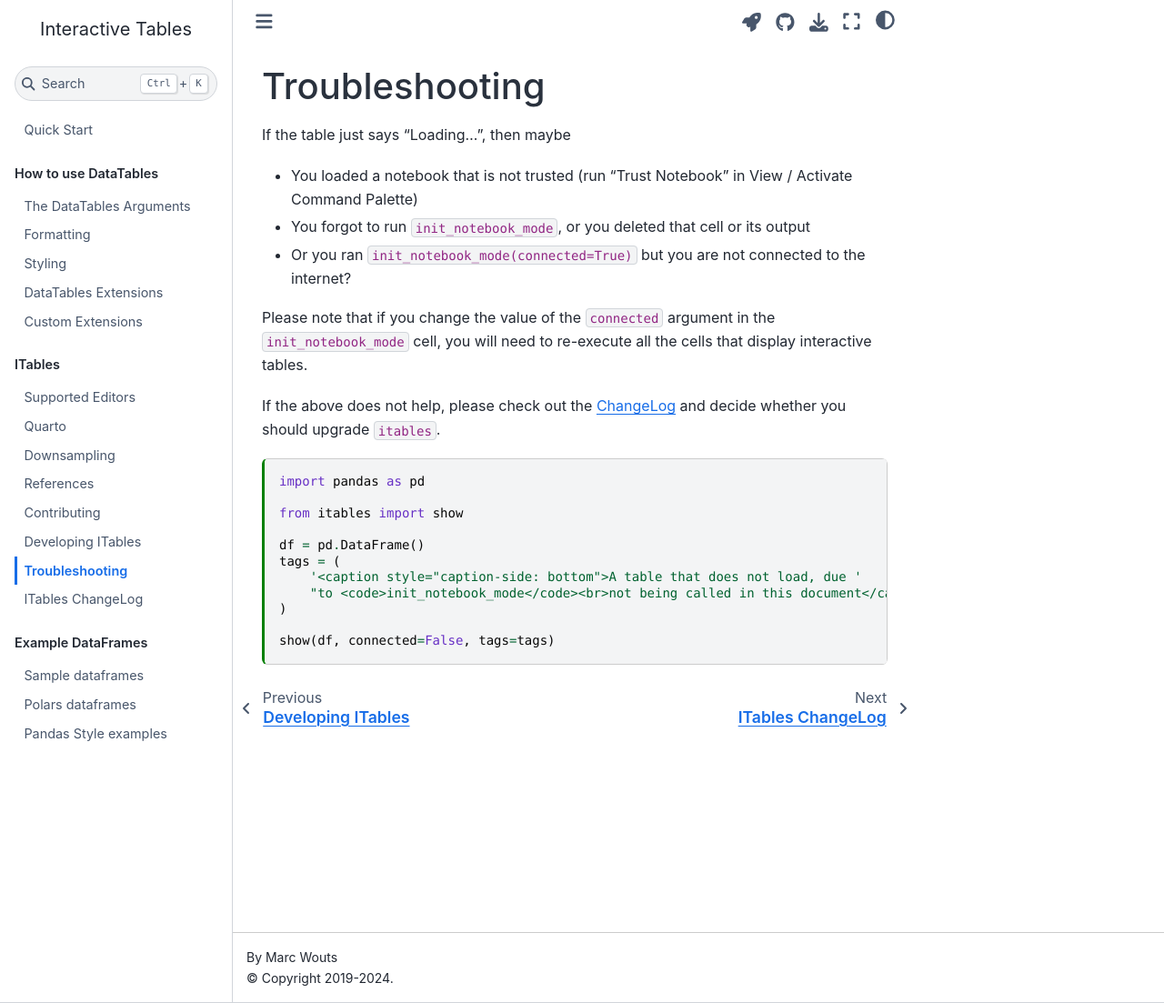
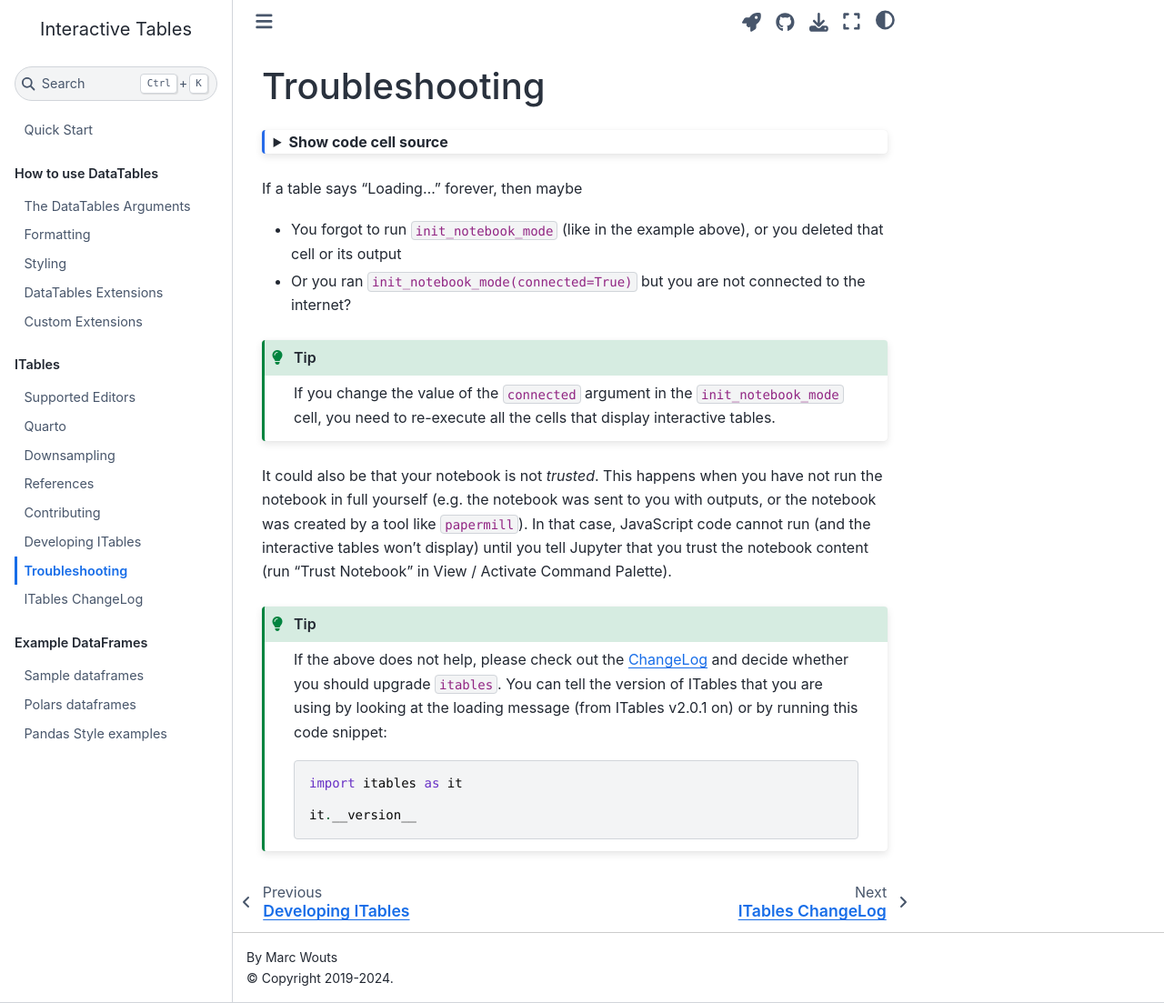
Before and after one commit to mwouts/itables, a Jupyter Book: the page built from docs/troubleshooting.md, in a window 1280 px wide and 1103 px high. Shown: the whole window at 91% size. Built offline with Jupyter Book 1.0.4 settings and Sphinx 7.4.7 and the Sphinx Book theme 1.1.4, drawn with Linux system fonts in a browser that asks for light colours.

Commit message:
Improve the troubleshooting help page

````diff
--- a/docs/troubleshooting.md
+++ b/docs/troubleshooting.md
@@ -14,19 +14,9 @@ kernelspec:
 
 # Troubleshooting
 
-If the table just says "Loading...", then maybe
-- You loaded a notebook that is not trusted (run "Trust Notebook" in View / Activate Command Palette)
-- You forgot to run `init_notebook_mode`, or you deleted that cell or its output
-- Or you ran `init_notebook_mode(connected=True)` but you are not connected to the internet?
+```{code-cell}
+:tags: [hide-input]
 
-Please note that if you change the value of the `connected` argument in
-the `init_notebook_mode` cell, you will need to re-execute all the cells
-that display interactive tables.
-
-If the above does not help, please check out the [ChangeLog](changelog.md)
-and decide whether you should upgrade `itables`.
-
-```{code-cell}
 import pandas as pd
 
 from itables import show
@@ -39,3 +29,32 @@ tags = (
 
 show(df, connected=False, tags=tags)
 ```
+
+If a table says "Loading..." forever, then maybe
+- You forgot to run `init_notebook_mode` (like in the example above), or you deleted that cell or its output
+- Or you ran `init_notebook_mode(connected=True)` but you are not connected to the internet?
+
+```{tip}
+If you change the value of the `connected` argument in
+the `init_notebook_mode` cell, you need to re-execute all the cells
+that display interactive tables.
+```
+
+It could also be that your notebook is not _trusted_. This happens when you
+have not run the notebook in full yourself (e.g. the notebook was sent to you with outputs,
+or the notebook was created by a tool like `papermill`). In that case, JavaScript
+code cannot run (and the interactive tables won't display)
+until you tell Jupyter that you trust the notebook content
+(run "Trust Notebook" in View / Activate Command Palette).
+
+~~~{tip}
+If the above does not help, please check out the [ChangeLog](changelog.md)
+and decide whether you should upgrade `itables`. You can tell the version
+of ITables that you are using by looking at the loading message (from ITables v2.0.1 on)
+or by running this code snippet:
+```python
+import itables as it
+
+it.__version__
+```
+~~~
````
